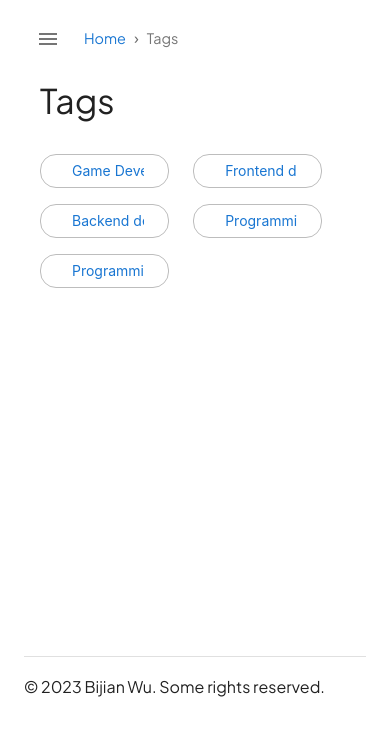
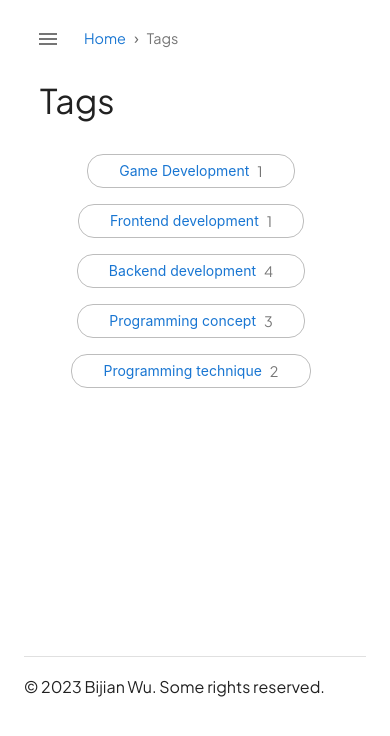
Before and after one commit to BijianWu/blog, a React (Create React App) app: page /tags in a window 390 px wide. Shown: the top 736 px of the page. Built offline with nearby package versions, Linux system fonts and the light colour scheme.

Commit message:
tags page format update on smaller screen

```diff
--- a/src/pages/Tags.jsx
+++ b/src/pages/Tags.jsx
@@ -1,16 +1,20 @@
-import { Badge, Box, Chip, Grid, Link, Stack, Typography } from "@mui/material";
+import { Badge, Box, Chip, Grid, Link, Stack, Typography, useMediaQuery } from "@mui/material";
 import StyledChip from "../components/StyledChip";
 import { useNavigate } from "react-router-dom";
 import MutedTypography from "../components/MutedTypography";
 import StyledPageHeadingTypography from "../components/StyledPageHeadingTypography";
+import { useTheme } from "@emotion/react";
 
 export default function Tags(){
     const navigate = useNavigate();
-
+    const theme = useTheme();
+    const mdMatches = useMediaQuery(theme.breakpoints.up('md'));
     return <>
         <StyledPageHeadingTypography>Tags</StyledPageHeadingTypography>
-        <Grid container rowGap={2} columnGap={3}>
-            <Grid item lg={3} xs={5}>
+        <Grid container rowGap={2} columnGap={3}   direction={ mdMatches ? "row" : "column"}
+  alignItems="center"
+  justifyContent="center">
+            <Grid item lg={3} md={5} xs={12}>
                 <StyledChip label={
                     <Stack direction={"row"}>
                         Game Development <MutedTypography>1</MutedTypography>
@@ -19,7 +23,7 @@ export default function Tags(){
                 } onClick= { () => navigate("game-development") } />
             </Grid>
 
-            <Grid item lg={3} xs={5}>
+            <Grid item lg={3} md={5} xs={12}>
                 <StyledChip label={
                     <Stack direction={"row"}>
                         Frontend development <MutedTypography>1</MutedTypography>
@@ -27,7 +31,7 @@ export default function Tags(){
                 } onClick= { () => navigate("frontend-development") } />
             </Grid>
 
-            <Grid item lg={3} xs={5}>
+            <Grid item lg={3} md={5} xs={12}>
                 <StyledChip label={
                     <Stack direction={"row"}>
                         Backend development <MutedTypography>4</MutedTypography>
@@ -35,7 +39,7 @@ export default function Tags(){
                 } onClick= { () => navigate("backend-development") } />
             </Grid>
 
-            <Grid item lg={3} xs={5}>
+            <Grid item lg={3} md={5} xs={12}>
                 <StyledChip label={
                     <Stack direction={"row"}>
                         Programming concept <MutedTypography>3</MutedTypography>
@@ -43,7 +47,7 @@ export default function Tags(){
                 } onClick= { () => navigate("programming-concept") } />
             </Grid>
 
-            <Grid item lg={3} xs={5}>
+            <Grid item lg={3} md={5} xs={12}>
                 <StyledChip label={
                     <Stack direction={"row"}>
                         Programming technique <MutedTypography>2</MutedTypography>
```
